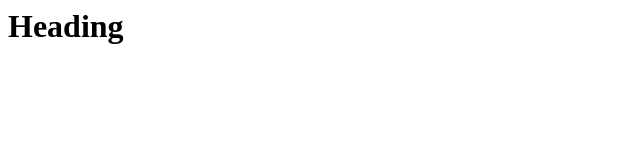
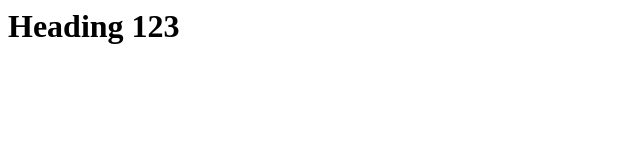
Before and after one commit to slbaron/test, a plain HTML site: page index.html in a window 1280 px wide. Shown: the full height of the page, 0-640 px from the left. Drawn offline with Linux system fonts and the light colour scheme.

Commit message:
Update index.html

```diff
--- a/index.html
+++ b/index.html
@@ -5,7 +5,7 @@
   </title>
   <body>
     <h1>
-      Heading
+      Heading 123
     </h1>
   </body>
 </html>
```
